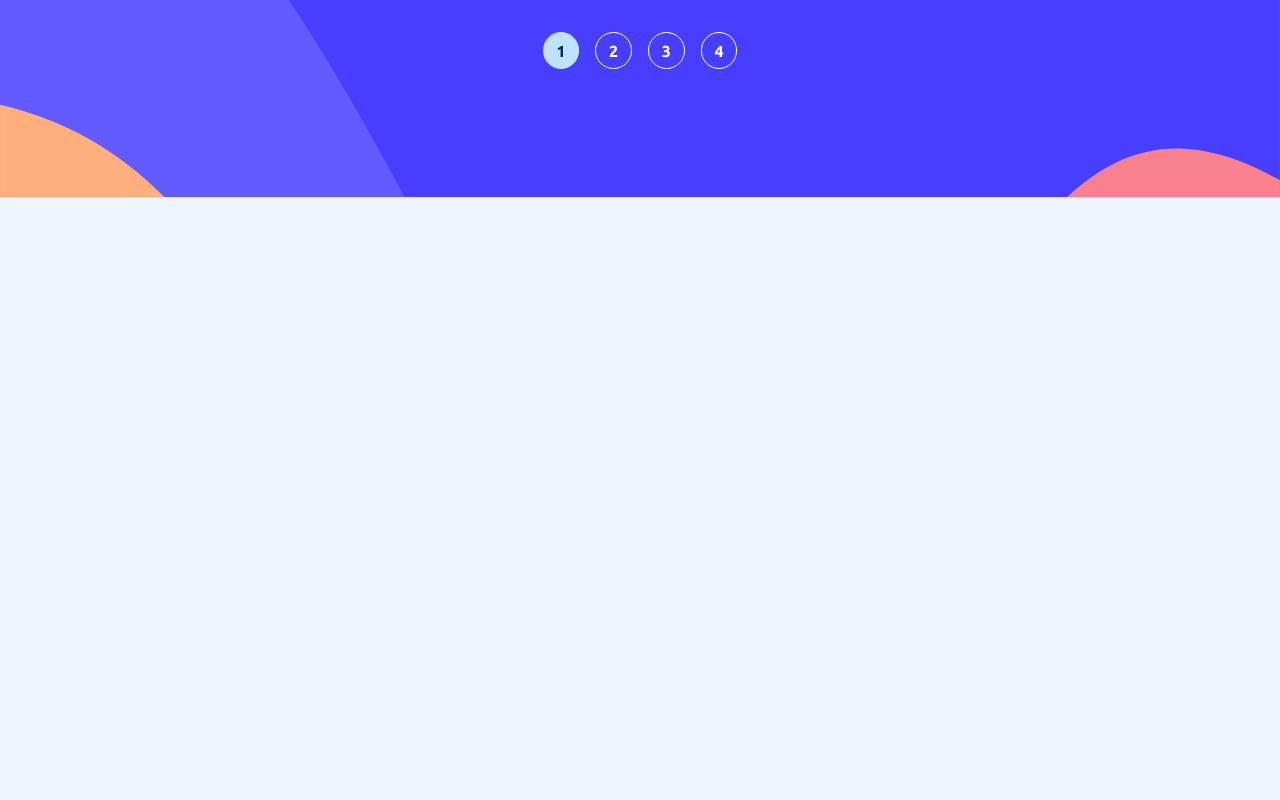
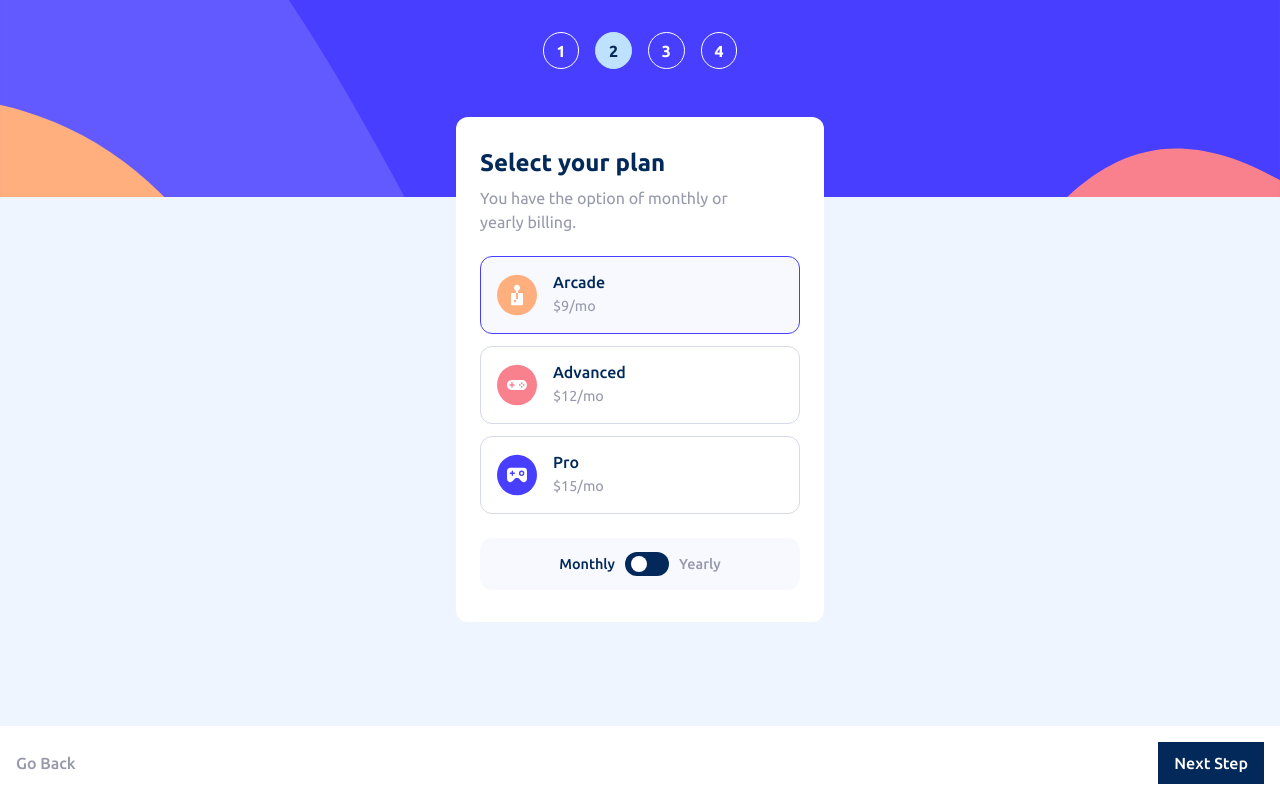
Before and after one commit to david19589/multi-step-form, a React (Vite) app: page /select-plan in a window 1280 px wide. Before the commit this address had no page. Built offline with nearby package versions, Linux system fonts and the light colour scheme.

Commit message:
moved 'stepCount' state in 'routes', used useLocation for conditional rendering in 'header', added 'select-plan' component

```diff
--- a/src/App.tsx
+++ b/src/App.tsx
@@ -1,16 +1,13 @@
-import { useState } from "react";
 import Header from "./Components/header";
 import { BrowserRouter } from "react-router-dom";
 import PageRoutes from "./Components/routes";
 
 function App() {
-  const [stepCount, setStepCount] = useState(1);
-
   return (
     <BrowserRouter>
       <div>
-        <Header stepCount={stepCount} />
-        <PageRoutes stepCount={stepCount} setStepCount={setStepCount} />
+        <Header />
+        <PageRoutes />
       </div>
     </BrowserRouter>
   );
--- a/src/Components/header/index.tsx
+++ b/src/Components/header/index.tsx
@@ -1,11 +1,15 @@
 import clsx from "clsx";
+import { useLocation } from "react-router-dom";
 
-function Header(props: { stepCount: number }) {
+function Header() {
+  const location = useLocation();
+  const currenLocation = location.pathname;
+
   return (
     <div className="flex justify-center gap-[1rem] mb-[2rem] pt-[2rem] pb-[8rem] bg-[url('/src/assets/bg-sidebar-mobile.svg')] bg-no-repeat bg-cover">
       <span
         className={clsx(
-          props.stepCount === 1
+          currenLocation === "/"
             ? "text-[#022959] bg-[#BEE2FD] border-[#BEE2FD]"
             : "text-[#FFF] border-[#FFF]",
           "px-[0.8rem] py-[0.6rem]  border-[0.065rem] rounded-full text-[1rem] leading-[1rem] font-[700]"
@@ -15,7 +19,7 @@ function Header(props: { stepCount: number }) {
       </span>
       <span
         className={clsx(
-          props.stepCount === 2
+          currenLocation === "/select-plan"
             ? "text-[#022959] bg-[#BEE2FD] border-[#BEE2FD]"
             : "text-[#FFF] border-[#FFF]",
           "px-[0.8rem] py-[0.6rem]  border-[0.065rem] rounded-full text-[1rem] leading-[1rem] font-[700]"
@@ -25,7 +29,7 @@ function Header(props: { stepCount: number }) {
       </span>
       <span
         className={clsx(
-          props.stepCount === 3
+          currenLocation === "/pick-add-ons"
             ? "text-[#022959] bg-[#BEE2FD] border-[#BEE2FD]"
             : "text-[#FFF] border-[#FFF]",
           "px-[0.8rem] py-[0.6rem]  border-[0.065rem] rounded-full text-[1rem] leading-[1rem] font-[700]"
@@ -35,7 +39,7 @@ function Header(props: { stepCount: number }) {
       </span>
       <span
         className={clsx(
-          props.stepCount === 4
+          currenLocation === "/finishing-up"
             ? "text-[#022959] bg-[#BEE2FD] border-[#BEE2FD]"
             : "text-[#FFF] border-[#FFF]",
           "px-[0.8rem] py-[0.6rem]  border-[0.065rem] rounded-full text-[1rem] leading-[1rem] font-[700]"
--- a/src/Components/personal-info/index.tsx
+++ b/src/Components/personal-info/index.tsx
@@ -2,6 +2,8 @@ import { useForm } from "react-hook-form";
 import { zodResolver } from "@hookform/resolvers/zod";
 import { z, ZodType } from "zod";
 import clsx from "clsx";
+import { useNavigate } from "react-router-dom";
+import { useEffect } from "react";
 
 type FormData = {
   name: string;
@@ -39,12 +41,32 @@ function PersonalInfo(props: {
     register,
     handleSubmit,
     formState: { errors },
+    setValue,
   } = useForm<FormData>({
     resolver: zodResolver(schema),
+    defaultValues: {
+      name: "",
+      email: "",
+      phoneNumber: "",
+    },
   });
 
+  const navigate = useNavigate();
+
+  useEffect(() => {
+    const savedData = localStorage.getItem("formData");
+    if (savedData) {
+      const formData = JSON.parse(savedData);
+      setValue("name", formData.name);
+      setValue("email", formData.email);
+      setValue("phoneNumber", formData.phoneNumber);
+    }
+  }, [setValue]);
+
   const onSubmit = (data: FormData) => {
+    localStorage.setItem("formData", JSON.stringify(data));
     props.setStepCount(props.stepCount + 1);
+    navigate("/select-plan");
     return data;
   };
 
@@ -126,27 +148,13 @@ function PersonalInfo(props: {
           </div>
         </form>
       </div>
-      <div className="flex items-center justify-between absolute bottom-0 left-0 right-0 p-[1rem] bg-[#FFF]">
-        <h3
-          className={clsx(
-            props.stepCount > 1 ? "text-[#9699AA]" : "text-[#FFF]",
-            "text-[1rem] leading-[1rem] font-[500]"
-          )}
+      <div className="flex items-center justify-end absolute bottom-0 left-0 right-0 p-[1rem] bg-[#FFF]">
+        <button
+          onClick={handleSubmit(onSubmit)}
+          className="text-[1rem] leading-[1rem] font-[500] text-[#FFF]  px-[1rem] py-[0.8rem] bg-[#022959] outline-none"
         >
-          Go Back
-        </h3>
-        {props.stepCount > 3 ? (
-          <button className="text-[1rem] leading-[1rem] font-[500] text-[#FFF] px-[1rem] py-[0.8rem] bg-[#483EFF] outline-none">
-            Confirm
-          </button>
-        ) : (
-          <button
-            onClick={handleSubmit(onSubmit)}
-            className="text-[1rem] leading-[1rem] font-[500] text-[#FFF]  px-[1rem] py-[0.8rem] bg-[#022959] outline-none"
-          >
-            Next Step
-          </button>
-        )}
+          Next Step
+        </button>
       </div>
     </div>
   );
--- a/src/Components/routes.tsx
+++ b/src/Components/routes.tsx
@@ -1,18 +1,34 @@
 import { Route, Routes } from "react-router-dom";
 import PersonalInfo from "../Components/personal-info";
+import SelectPlan from "./select-plan";
+import { useState } from "react";
 
-function PageRoutes(props: {
-  stepCount: number;
-  setStepCount: (status: number) => void;
-}) {
+function PageRoutes() {
+  const [stepCount, setStepCount] = useState(1);
+  const [isToggled, setIsToggled] = useState(false);
+  const [selectedPlan, setSelectedPlan] = useState(1);
+
   return (
     <Routes>
       <Route
         path="/"
         element={
           <PersonalInfo
-            stepCount={props.stepCount}
-            setStepCount={props.setStepCount}
+            stepCount={stepCount}
+            setStepCount={setStepCount}
+          />
+        }
+      ></Route>
+      <Route
+        path="/select-plan"
+        element={
+          <SelectPlan
+            stepCount={stepCount}
+            setStepCount={setStepCount}
+            isToggled={isToggled}
+            setIsToggled={setIsToggled}
+            selectedPlan={selectedPlan}
+            setSelectedPlan={setSelectedPlan}
           />
         }
       ></Route>
--- /dev/null
+++ b/src/Components/select-plan/index.tsx
@@ -0,0 +1,143 @@
+import arcadeSvg from "/src/assets/icon-arcade.svg";
+import advancedSvg from "/src/assets/icon-advanced.svg";
+import proSvg from "/src/assets/icon-pro.svg";
+import { Link, useNavigate } from "react-router-dom";
+import clsx from "clsx";
+import Toggle from "../toggle";
+
+function SelectPlan(props: {
+  stepCount: number;
+  setStepCount: (status: number) => void;
+  isToggled: boolean;
+  setIsToggled: (status: boolean) => void;
+  selectedPlan: number;
+  setSelectedPlan: (status: number) => void;
+}) {
+  const navigate = useNavigate();
+
+  const onSubmit = () => {
+    props.setStepCount(props.stepCount + 1);
+    navigate("/pick-add-ons");
+  };
+
+  return (
+    <div className="flex justify-center">
+      <div className="px-[1.5rem] py-[2rem] mx-[1rem] bg-[#FFF] rounded-xl w-full max-w-[23rem] translate-y-[-7rem]">
+        <div className="mb-[1.4rem] max-w-[16rem]">
+          <h1 className="text-[1.5rem] leading-[1.7rem] font-[700] mb-[0.6rem] text-[#022959]">
+            Select your plan
+          </h1>
+          <span className="text-[1rem] leading-[1.5rem] font-[400] text-[#9699AA]">
+            You have the option of monthly or yearly billing.
+          </span>
+        </div>
+        <div className="mb-[1.5rem]">
+          <div
+            onClick={() => {
+              props.setSelectedPlan(1);
+            }}
+            className={clsx(
+              props.selectedPlan === 1
+                ? "border-[#483EFF] bg-[#F8F9FF]"
+                : "border-[#D6D9E6]",
+              "flex gap-[1rem] px-[1rem] py-[1rem] border-[0.08rem] rounded-xl cursor-pointer mb-[0.8rem] transition-all duration-200"
+            )}
+          >
+            <img src={arcadeSvg} alt="arcadeSvg" />
+            <div>
+              <h2 className="text-[1rem] leading-[1.2rem] font-[500] text-[#022959]">
+                Arcade
+              </h2>
+              <span className="text-[0.9rem] leading-[1.3rem] font-[400] text-[#9699AA]">
+                {props.isToggled ? "$90/yr" : "$9/mo"}
+              </span>
+            </div>
+          </div>
+          <div
+            onClick={() => {
+              props.setSelectedPlan(2);
+            }}
+            className={clsx(
+              props.selectedPlan === 2
+                ? "border-[#483EFF] bg-[#F8F9FF]"
+                : "border-[#D6D9E6]",
+              "flex gap-[1rem] px-[1rem] py-[1rem] border-[0.08rem] rounded-xl cursor-pointer mb-[0.8rem] transition-all duration-200"
+            )}
+          >
+            <img src={advancedSvg} alt="advancedSvg" />
+            <div>
+              <h2 className="text-[1rem] leading-[1.2rem] font-[500] text-[#022959]">
+                Advanced
+              </h2>
+              <span className="text-[0.9rem] leading-[1.3rem] font-[400] text-[#9699AA]">
+                {props.isToggled ? "$120/yr" : "$12/mo"}
+              </span>
+            </div>
+          </div>
+          <div
+            onClick={() => {
+              props.setSelectedPlan(3);
+            }}
+            className={clsx(
+              props.selectedPlan === 3
+                ? "border-[#483EFF] bg-[#F8F9FF]"
+                : "border-[#D6D9E6]",
+              "flex gap-[1rem] px-[1rem] py-[1rem] border-[0.08rem] rounded-xl cursor-pointer transition-all duration-200"
+            )}
+          >
+            <img src={proSvg} alt="proSvg" />
+            <div>
+              <h2 className="text-[1rem] leading-[1.2rem] font-[500] text-[#022959]">
+                Pro
+              </h2>
+              <span className="text-[0.9rem] leading-[1.3rem] font-[400] text-[#9699AA]">
+                {props.isToggled ? "$150/yr" : "$15/mo"}
+              </span>
+            </div>
+          </div>
+        </div>
+        <div className="flex justify-center items-center py-[0.9rem] bg-[#F8F9FF] rounded-xl">
+          <h2
+            className={clsx(
+              props.isToggled ? "text-[#9699AA]" : "text-[#022959]",
+              "text-[0.9rem] leading-[1rem] font-[500]"
+            )}
+          >
+            Monthly
+          </h2>
+          <Toggle
+            isToggled={props.isToggled}
+            setIsToggled={props.setIsToggled}
+          />
+          <h2
+            className={clsx(
+              props.isToggled ? "text-[#022959]" : "text-[#9699AA]",
+              "text-[0.9rem] leading-[1rem] font-[500]"
+            )}
+          >
+            Yearly
+          </h2>
+        </div>
+      </div>
+      <div className="flex items-center justify-between absolute bottom-0 left-0 right-0 p-[1rem] bg-[#FFF]">
+        <Link to="/">
+          <h3
+            onClick={() => {
+              props.setStepCount(props.stepCount - 1);
+            }}
+            className="text-[1rem] leading-[1rem] font-[500] text-[#9699AA] cursor-pointer"
+          >
+            Go Back
+          </h3>
+        </Link>
+          <button
+            onClick={onSubmit}
+            className="text-[1rem] leading-[1rem] font-[500] text-[#FFF]  px-[1rem] py-[0.8rem] bg-[#022959] outline-none"
+          >
+            Next Step
+          </button>
+      </div>
+    </div>
+  );
+}
+export default SelectPlan;
--- /dev/null
+++ b/src/Components/toggle/index.tsx
@@ -0,0 +1,21 @@
+function Toggle(props: {
+  isToggled: boolean;
+  setIsToggled: (status: boolean) => void;
+}) {
+  return (
+    <div className="flex">
+      <label className="inline-flex items-center mx-[10px] cursor-pointer">
+        <input
+          onClick={() => {
+            props.setIsToggled(!props.isToggled);
+          }}
+          type="checkbox"
+          id="checkbox"
+          className="sr-only peer"
+        />
+        <div className="relative w-11 h-6 bg-[#022959] color-[#FFF] rounded-full peer peer-checked:after:translate-x-full after:absolute after:top-[0.25rem] after:start-[0.4rem] after:bg-[#FFF] after:rounded-full after:h-[1rem] after:w-[1rem] after:transition-all"></div>
+      </label>
+    </div>
+  );
+}
+export default Toggle;
```
